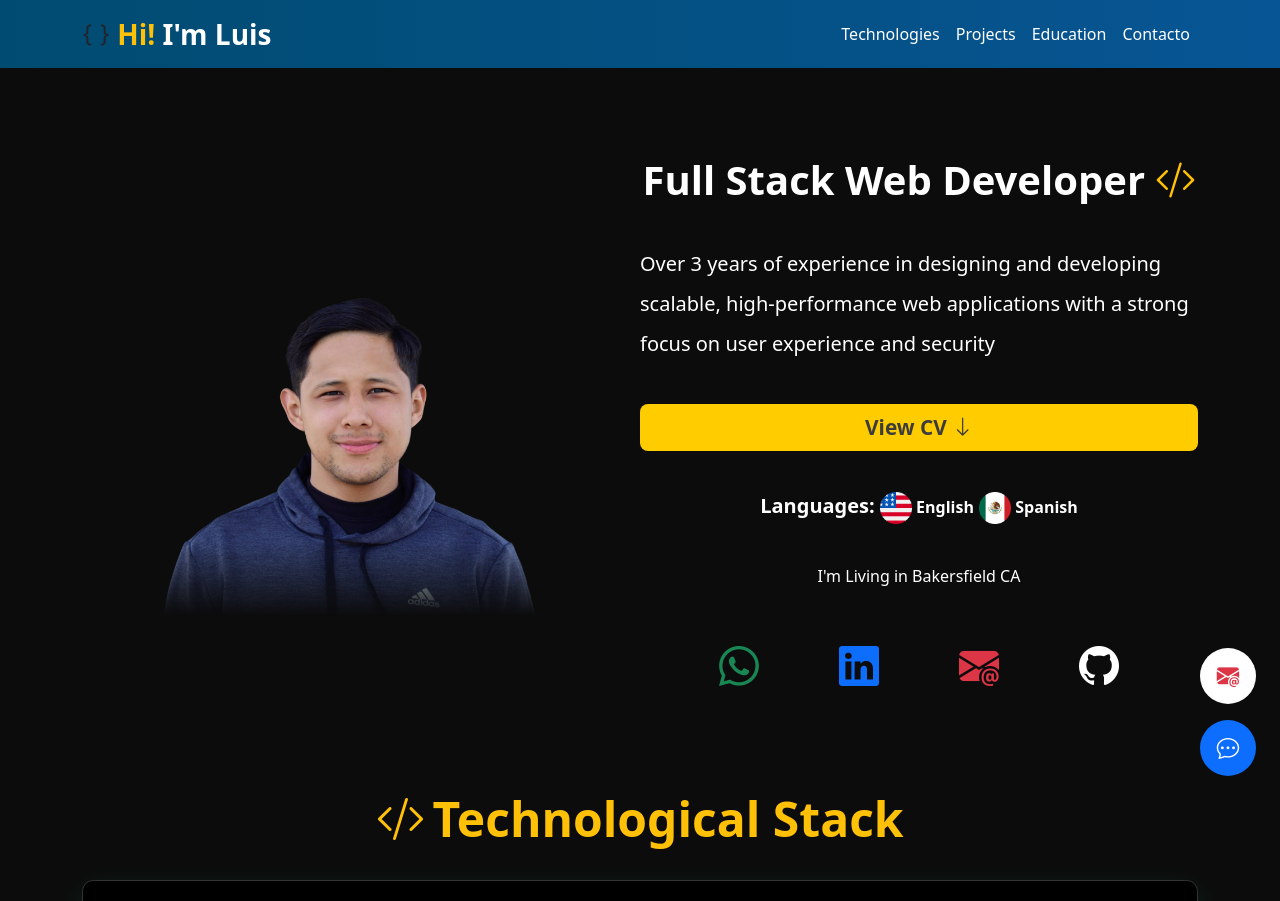
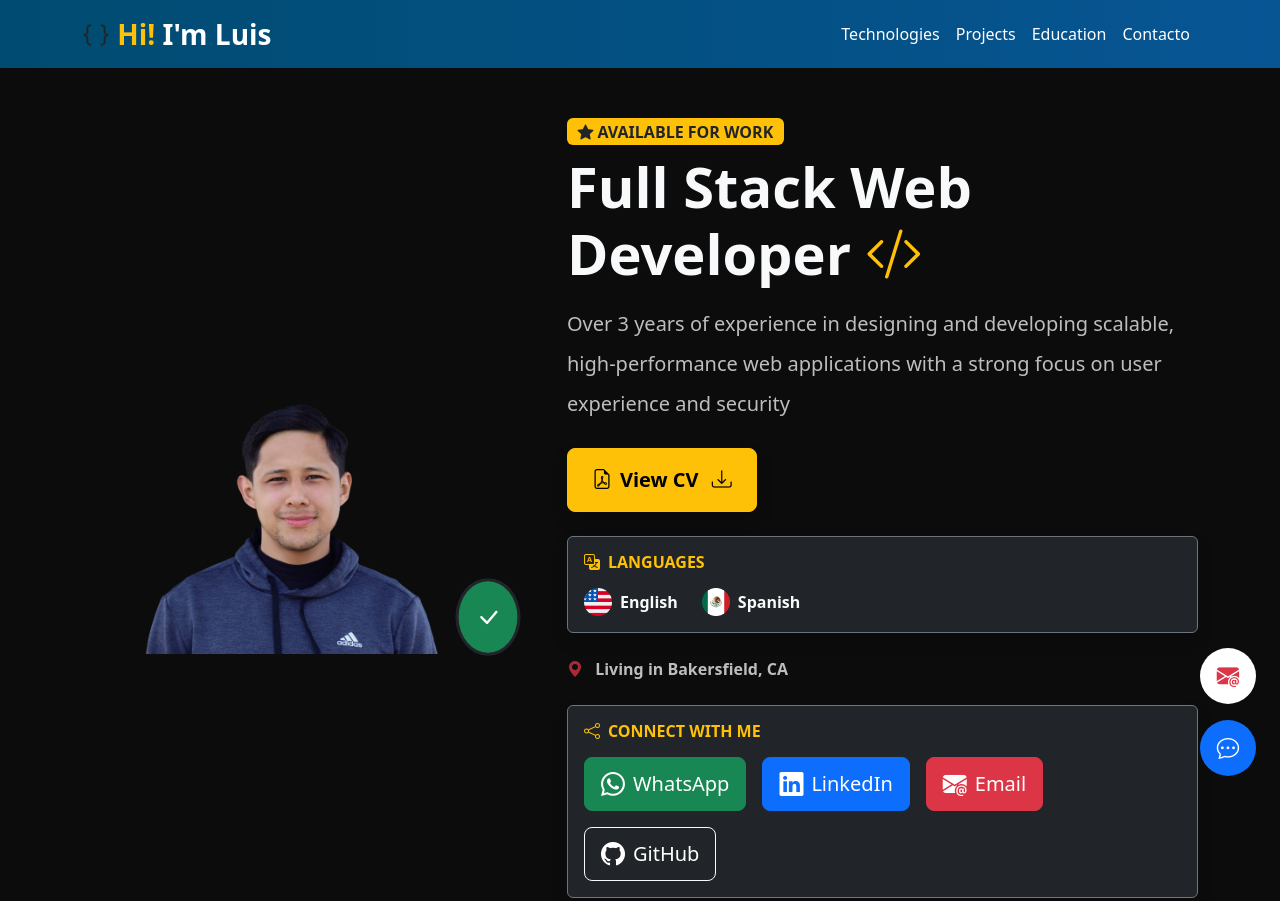
Before and after one commit to dany99222/Personal-Portfolio-Website, a website built with Vite: page index.html in a window 1280 px wide. Shown: the top 901 px of the page. Built offline with nearby package versions, Linux system fonts and the light colour scheme.

Commit message:
Se add parte del head

```diff
--- a/index.html
+++ b/index.html
@@ -3,12 +3,45 @@
   <head>
   <meta charset="UTF-8" />
   <meta name="viewport" content="width=device-width, initial-scale=1.0" />
-    <!-- Font  -->
-    <!-- Boostrap  -->
+
+  <!-- SEO Básico -->
+  <title>Luis Daniel Villalpando | Full Stack Web Developer</title>
+  <meta name="description" content="Full Stack Web Developer with 3+ years of experience building scalable web applications. Specialized in React, Node.js, Next.js, and modern web technologies. Based in Bakersfield, CA." />
+  <meta name="keywords" content="Full Stack Developer, Web Developer, React, Node.js, Next.js, JavaScript, TypeScript, Portfolio, Luis Daniel Villalpando" />
+  <meta name="author" content="Luis Daniel Villalpando Hurtado" />
+  <meta name="robots" content="index, follow" />
+  <link rel="canonical" href="https://tudominio.com" />
+
+  <!-- Open Graph / Facebook -->
+  <meta property="og:type" content="website" />
+  <meta property="og:url" content="https://tudominio.com" />
+  <meta property="og:title" content="Luis Daniel Villalpando | Full Stack Web Developer" />
+  <meta property="og:description" content="Full Stack Web Developer with 3+ years of experience building scalable web applications. Check out my portfolio!" />
+  <meta property="og:image" content="https://tudominio.com/src/images/preview.jpg" />
+  <meta property="og:locale" content="en_US" />
+
+  <!-- Twitter Card -->
+  <meta name="twitter:card" content="summary_large_image" />
+  <meta name="twitter:url" content="https://tudominio.com" />
+  <meta name="twitter:title" content="Luis Daniel Villalpando | Full Stack Web Developer" />
+  <meta name="twitter:description" content="Full Stack Web Developer with 3+ years of experience. Portfolio & Projects." />
+  <meta name="twitter:image" content="https://tudominio.com/src/images/preview.jpg" />
+
+  <!-- Favicon -->
+  <link rel="icon" type="image/png" sizes="32x32" href="src/images/favicon_io/favicon-32x32.png" />
+  <link rel="icon" type="image/png" sizes="16x16" href="src/images/favicon_io/favicon-16x16.png" />
+  <link rel="apple-touch-icon" sizes="180x180" href="src/images/favicon_io/apple-touch-icon.png" />
+
+  <!-- Theme Color -->
+  <meta name="theme-color" content="#ffc107" />
+
+  <!-- Bootstrap Icons -->
   <link
     rel="stylesheet"
     href="https://cdn.jsdelivr.net/npm/bootstrap-icons@1.13.1/font/bootstrap-icons.min.css"
   />
+
+  <!-- Bootstrap CSS -->
   <link
     href="https://cdn.jsdelivr.net/npm/bootstrap@5.3.8/dist/css/bootstrap.min.css"
     rel="stylesheet"
@@ -16,7 +49,8 @@
     crossorigin="anonymous"
   />
 
-    <title>My Porfile</title>
+  <!-- Preconnect para mejor performance -->
+  <link rel="preconnect" href="https://cdn.jsdelivr.net" />
 </head>
   <body class="bg-general">
     <div
@@ -62,77 +96,142 @@
     </nav>
 
     <!-- Informacion personal  -->
-    <main class="container" id="main">
-      <div class="contenido-main">
-        <section class="contenedor-img text-center">
+    <main class="container py-5" id="main">
+      <div class="row align-items-center g-5">
+        <!-- Imagen -->
+        <section class="col-lg-5 text-center">
+          <div class="position-relative d-inline-block">
             <img
-            class="img-fluid"
+              class="img-fluid border-5"
               src="src/images/yo.png"
-            alt="Imagen personal"
+              alt="Luis Daniel Villalpando Hurtado"
               loading="lazy"
+              style="max-width: 700px; width: 100%"
             />
+            <div
+              class="position-absolute bottom-0 end-0 bg-success rounded-circle p-3 border border-dark border-3 badge-pulse"
+            >
+              <i class="bi bi-check-lg text-white fs-4"></i>
+            </div>
+          </div>
         </section>
-        <section class="contenedor-presentacion">
-          <h1 class="fw-bold text-center">
+
+        <!-- Presentación -->
+        <section class="col-lg-7">
+          <!-- Título -->
+          <div class="mb-4">
+            <span class="badge bg-warning text-dark mb-2 fs-6">
+              <i class="bi bi-star-fill me-1"></i>AVAILABLE FOR WORK
+            </span>
+            <h1 class="display-4 fw-bold text-light mb-3">
               Full Stack Web Developer
               <i class="bi bi-code-slash text-warning"></i>
             </h1>
-          <p class="fw-medium fs-5 lh-lg">
+            <p class="lead text-light opacity-75 lh-lg">
               Over 3 years of experience in designing and developing scalable,
               high-performance web applications with a strong focus on user
               experience and security
             </p>
+          </div>
+
+          <!-- Botón CV -->
+          <div class="mb-4">
             <a
               href="/documents/Luis_Daniel_Full_Stack_Developer.pdf"
               target="_blank"
               aria-label="Ver CV de Luis Daniel"
-            class="text-center btn-contactame"
-            >View CV <i class="bi bi-arrow-down"></i
-          ></a>
-
-          <p class="fw-bold fs-5">
-            Languages:
-            <span class="fs-6"
-              ><img
-                class="banderas"
+              class="btn btn-warning btn-lg fw-bold px-4 py-3 shadow"
+            >
+              <i class="bi bi-file-earmark-pdf me-2"></i>View CV
+              <i class="bi bi-download ms-2"></i>
+            </a>
+          </div>
+
+          <!-- Idiomas -->
+          <div class="card bg-dark border border-secondary shadow mb-4">
+            <div class="card-body p-3">
+              <h3 class="h6 text-warning mb-3 fw-bold">
+                <i class="bi bi-translate me-2"></i>LANGUAGES
+              </h3>
+              <div class="d-flex gap-4 flex-wrap">
+                <div class="d-flex align-items-center">
+                  <img
+                    class="me-2"
                     src="src/images/estados-unidos.png"
-                alt=""
+                    alt="English flag"
+                    style="width: 28px; height: 28px"
                   />
-              English</span
-            >
-            <span class="fs-6"
-              ><img class="banderas" src="src/images/mundo.png" alt="" />
-              Spanish</span
-            >
-          </p>
-          <p>I'm Living in Bakersfield CA</p>
-          <div class="contenedor-redes">
+                  <span class="text-light fw-semibold">English</span>
+                </div>
+                <div class="d-flex align-items-center">
+                  <img
+                    class="me-2"
+                    src="src/images/mundo.png"
+                    alt="Spanish flag"
+                    style="width: 28px; height: 28px"
+                  />
+                  <span class="text-light fw-semibold">Spanish</span>
+                </div>
+              </div>
+            </div>
+          </div>
+
+          <!-- Ubicación -->
+          <div class="mb-4">
+            <p class="text-light opacity-75 mb-0">
+              <i class="bi bi-geo-alt-fill text-danger me-2"></i>
+              <span class="fw-semibold">Living in Bakersfield, CA</span>
+            </p>
+          </div>
+
+          <!-- Redes Sociales -->
+          <div class="card bg-dark border border-secondary shadow">
+            <div class="card-body p-3">
+              <h3 class="h6 text-warning mb-3 fw-bold">
+                <i class="bi bi-share me-2"></i>CONNECT WITH ME
+              </h3>
+              <div class="d-flex gap-3 flex-wrap">
                 <a
                   href="https://wa.me/16613487832?text=Hola%20Luis%20Daniel,%20me%20pongo%20en%20contacto%20contigo%20tras%20revisar%20tu%20perfil%20profesional%20para%20comentar%20una%20oportunidad%20laboral."
                   target="_blank"
                   aria-label="Contactar por WhatsApp"
-            >
-              <i class="bi bi-whatsapp text-success fs-1"></i>
+                  class="btn btn-success btn-lg d-flex align-items-center gap-2"
+                >
+                  <i class="bi bi-whatsapp fs-4"></i>
+                  <span class="d-none d-sm-inline">WhatsApp</span>
                 </a>
+
                 <a
                   href="https://www.linkedin.com/in/luisdanielvillalpandohurtado/"
                   target="_blank"
-              aria-label="Ver perfil de LinkedIn de Dany"
-              ><i class="bi bi-linkedin fs-1"></i
-            ></a>
+                  aria-label="Ver perfil de LinkedIn"
+                  class="btn btn-primary btn-lg d-flex align-items-center gap-2"
+                >
+                  <i class="bi bi-linkedin fs-4"></i>
+                  <span class="d-none d-sm-inline">LinkedIn</span>
+                </a>
+
                 <a
-              href="mailto:dany070100@hotmail.com.com?subject=Oportunidad%20laboral&body=Hola%20Luis Daniel!,%0A%0AMe%20pongo%20en%20contacto%20contigo%20desde%20[Nombre%20de%20la%20empresa]%20sobre%20[posición%20o%20tema].%0A%0AQuedo%20atento%20a%20tu%20respuesta.%0A%0ASaludos,%0A[Nombre%20del%20reclutador]"
+                  href="mailto:dany070100@hotmail.com?subject=Oportunidad%20laboral&body=Hola%20Luis%20Daniel!,%0A%0AMe%20pongo%20en%20contacto%20contigo%20desde%20[Nombre%20de%20la%20empresa]%20sobre%20[posición%20o%20tema].%0A%0AQuedo%20atento%20a%20tu%20respuesta.%0A%0ASaludos,%0A[Nombre%20del%20reclutador]"
                   target="_blank"
-              aria-label="Enviar correo a Dany"
-            >
-              <i class="bi text-danger bi-envelope-at-fill fs-1"></i>
+                  aria-label="Enviar correo"
+                  class="btn btn-danger btn-lg d-flex align-items-center gap-2"
+                >
+                  <i class="bi bi-envelope-at-fill fs-4"></i>
+                  <span class="d-none d-sm-inline">Email</span>
                 </a>
+
                 <a
                   href="https://github.com/dany99222"
                   target="_blank"
                   aria-label="Ver Perfil GitHub"
-              ><i class="text-white bi bi-github fs-1"></i
-            ></a>
+                  class="btn btn-dark border border-light btn-lg d-flex align-items-center gap-2"
+                >
+                  <i class="bi bi-github fs-4"></i>
+                  <span class="d-none d-sm-inline">GitHub</span>
+                </a>
+              </div>
+            </div>
           </div>
         </section>
       </div>
@@ -550,7 +649,6 @@
 
     <footer class="bg-dark border-top border-warning border-3 py-5 mt-5">
       <div class="container" id="contacto">
-
         <!-- Nombre -->
         <div class="text-center mb-4">
           <h3 class="display-6 fw-bold text-warning mb-2">
@@ -559,18 +657,21 @@
           <p class="text-light opacity-75 mb-0">Full-Stack Developer</p>
         </div>
 
-    <hr class="border border-secondary opacity-25 my-4">
+        <hr class="border border-secondary opacity-25 my-4" />
 
         <!-- Social -->
         <div class="row justify-content-center g-4 mb-4">
-
           <!-- WhatsApp -->
-      <div class=" col-6 col-sm-4 col-md-3 col-lg-2">
-        <a href="https://wa.me/16613487832"
+          <div class="col-6 col-sm-4 col-md-3 col-lg-2">
+            <a
+              href="https://wa.me/16613487832"
               target="_blank"
               aria-label="WhatsApp"
-           class="text-decoration-none">
-          <div class="card bg-secondary bg-opacity-25 border border-success text-center p-4 h-100 d-flex justify-content-center align-items-center">
+              class="text-decoration-none"
+            >
+              <div
+                class="card bg-secondary bg-opacity-25 border border-success text-center p-4 h-100 d-flex justify-content-center align-items-center"
+              >
                 <i class="bi bi-whatsapp text-success fs-1 mb-2"></i>
                 <small class="text-light">WhatsApp</small>
               </div>
@@ -579,11 +680,15 @@
 
           <!-- LinkedIn -->
           <div class="col-6 col-sm-4 col-md-3 col-lg-2">
-        <a href="https://www.linkedin.com/in/luisdanielvillalpandohurtado/"
+            <a
+              href="https://www.linkedin.com/in/luisdanielvillalpandohurtado/"
               target="_blank"
               aria-label="LinkedIn"
-           class="text-decoration-none">
-          <div class="card bg-secondary bg-opacity-25 border border-primary text-center p-4 h-100 d-flex justify-content-center align-items-center">
+              class="text-decoration-none"
+            >
+              <div
+                class="card bg-secondary bg-opacity-25 border border-primary text-center p-4 h-100 d-flex justify-content-center align-items-center"
+              >
                 <i class="bi bi-linkedin text-primary fs-1 mb-2"></i>
                 <small class="text-light">LinkedIn</small>
               </div>
@@ -592,11 +697,15 @@
 
           <!-- Email -->
           <div class="col-6 col-sm-4 col-md-3 col-lg-2">
-        <a href="mailto:dany070100@gmail.com"
+            <a
+              href="mailto:dany070100@gmail.com"
               target="_blank"
               aria-label="Email"
-           class="text-decoration-none">
-          <div class="card bg-secondary bg-opacity-25 border border-danger text-center p-4 h-100 d-flex justify-content-center align-items-center">
+              class="text-decoration-none"
+            >
+              <div
+                class="card bg-secondary bg-opacity-25 border border-danger text-center p-4 h-100 d-flex justify-content-center align-items-center"
+              >
                 <i class="bi bi-envelope-at-fill text-danger fs-1 mb-2"></i>
                 <small class="text-light">Email</small>
               </div>
@@ -605,35 +714,36 @@
 
           <!-- GitHub -->
           <div class="col-6 col-sm-4 col-md-3 col-lg-2">
-        <a href="https://github.com/dany99222"
+            <a
+              href="https://github.com/dany99222"
               target="_blank"
               aria-label="GitHub"
-           class="text-decoration-none">
-          <div class="card bg-secondary bg-opacity-25 border border-light text-center p-4 h-100 d-flex justify-content-center align-items-center">
+              class="text-decoration-none"
+            >
+              <div
+                class="card bg-secondary bg-opacity-25 border border-light text-center p-4 h-100 d-flex justify-content-center align-items-center"
+              >
                 <i class="bi bi-github text-light fs-1 mb-2"></i>
                 <small class="text-light">GitHub</small>
               </div>
             </a>
           </div>
-
-    </div>
-
-    <hr class="border border-secondary opacity-25 my-4">
+        </div>
+
+        <hr class="border border-secondary opacity-25 my-4" />
 
         <!-- Copyright -->
         <div class="text-center">
           <p class="text-light opacity-75 mb-0">
-        © <span id="year"></span> Luis Daniel Villalpando Hurtado. All rights reserved.
+            © <span id="year"></span> Luis Daniel Villalpando Hurtado. All
+            rights reserved.
           </p>
           <p class="text-light opacity-50 small mb-0 mt-2">
             Built with <i class="bi bi-heart-fill text-danger"></i>
           </p>
         </div>
-
       </div>
     </footer>
-
-
 
     <!-- contenedor Flotantes  -->
     <div
--- /dev/null
+++ b/src/images/favicon_io/about.txt
@@ -0,0 +1,6 @@
+This favicon was generated using the following font:
+
+- Font Title: Jaro
+- Font Author: undefined
+- Font Source: https://fonts.gstatic.com/s/jaro/v7/ea8DadQwV_r_Rv3-7zZMCGhQgVr1SlCsNP3VpQ_a.ttf
+- Font License: undefined)
--- a/src/styles/index.css
+++ b/src/styles/index.css
@@ -685,3 +685,22 @@ main {
     transform: translateY(-5px);
     box-shadow: 0 10px 20px rgba(255, 193, 7, 0.2);
   }
+
+  .badge-pulse {
+    animation: pulse 2s infinite;
+  }
+
+  @keyframes pulse {
+    0% {
+      transform: scale(1);
+      box-shadow: 0 0 0 0 rgba(25, 135, 84, 0.7);
+    }
+    50% {
+      transform: scale(1.05);
+      box-shadow: 0 0 0 10px rgba(25, 135, 84, 0);
+    }
+    100% {
+      transform: scale(1);
+      box-shadow: 0 0 0 0 rgba(25, 135, 84, 0);
+    }
+  }
```
Also changed, not shown: src/images/favicon_io/android-chrome-192x192.png (added), src/images/favicon_io/android-chrome-512x512.png (added), src/images/favicon_io/apple-touch-icon.png (added), src/images/favicon_io/favicon-16x16.png (added), src/images/favicon_io/favicon-32x32.png (added), src/images/favicon_io/favicon.ico (added), src/images/favicon_io/site.webmanifest (added), src/images/preview.png (added), 1 other file. Lines whose indentation alone changed are shown as unchanged.
